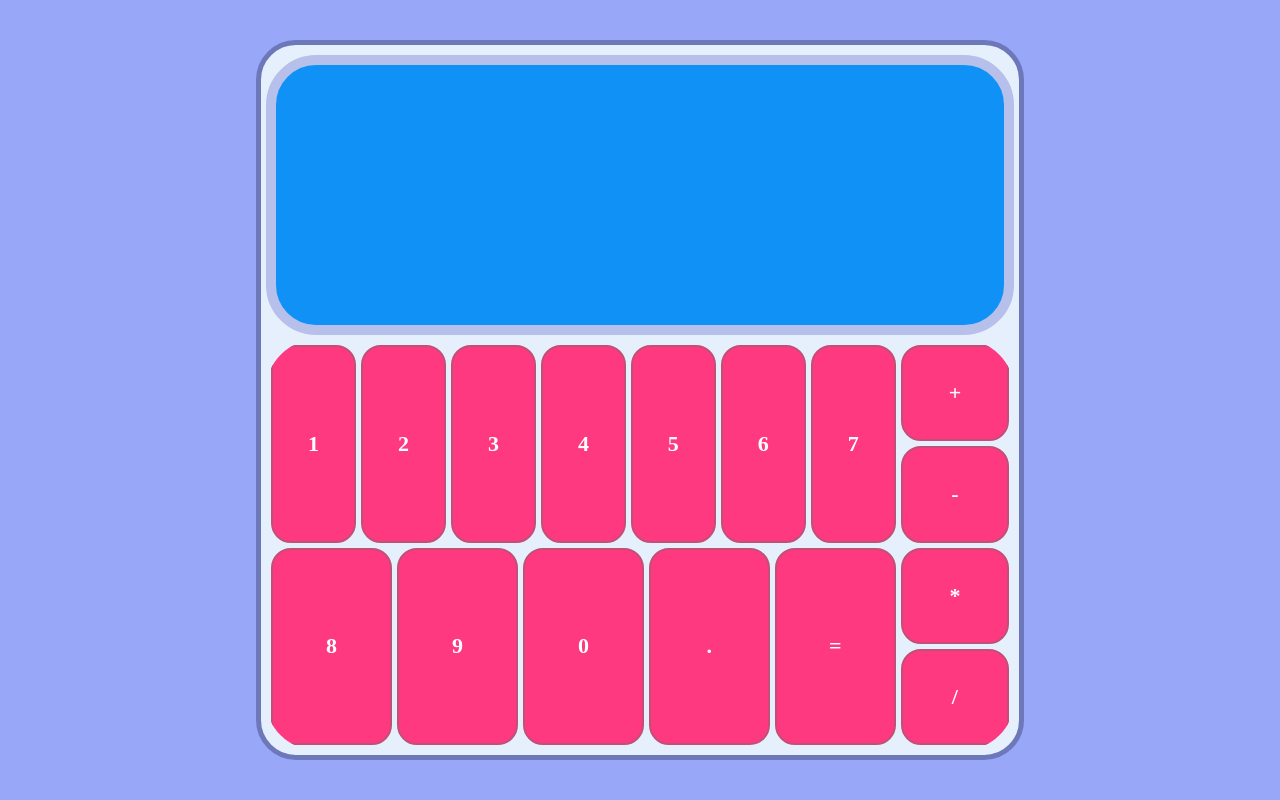
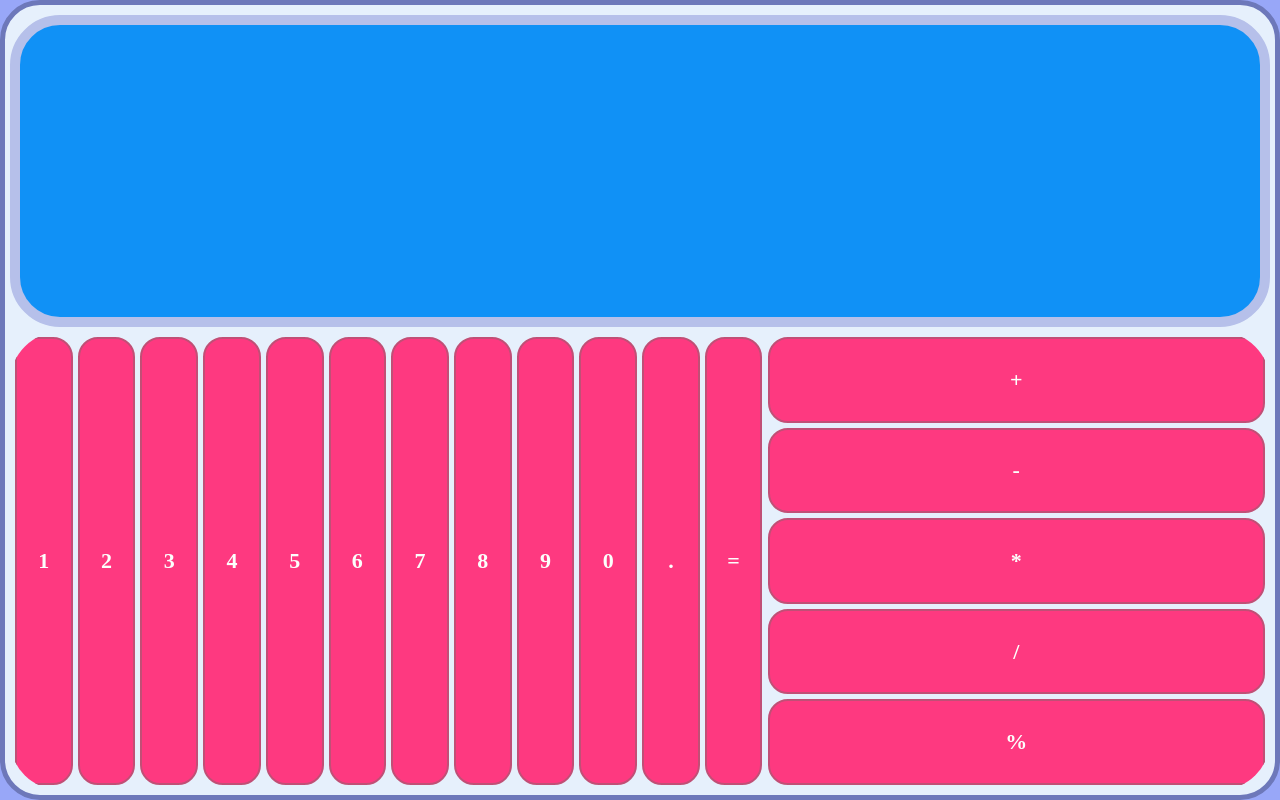
Before and after one commit to anderson2090/calcubee, a React (Create React App) app: page / in a window 1280 px wide. Built offline with nearby package versions, Linux system fonts and the light colour scheme.

Commit message:
fixed buttons

```diff
--- a/src/components/ArithmeticColumn/ArithmeticColumn.jsx
+++ b/src/components/ArithmeticColumn/ArithmeticColumn.jsx
@@ -5,7 +5,7 @@ import { useRecoilState } from "recoil";
 import { screenNumbersAtom } from "../../store/store";
 
 const ArithmeticColumn = () => {
-  const buttons = ["+", "-", "*", "/"];
+  const buttons = ["+", "-", "*", "/", "%"];
 
   const [screenNumbers, setScreenNumbers] = useRecoilState(screenNumbersAtom);
   const buttonClickListener = (n) => {
--- a/src/components/Button/Button.module.css
+++ b/src/components/Button/Button.module.css
@@ -4,9 +4,9 @@
     justify-content: center;
     flex: 1;
     text-align: center;
-    padding: 20px;
-    padding-left: 30px;
-    padding-right: 30px;
+    padding: 5px;
+    padding-left: 20px;
+    padding-right: 20px;
     background-color: #fe3980;
     border: 2px solid #c14f76;
     border-radius: 20px;
--- a/src/components/Calculator/Calculator.module.css
+++ b/src/components/Calculator/Calculator.module.css
@@ -6,7 +6,7 @@
     justify-content: space-between;
     background-color: #e6f0fc;
     border-radius: 40px;
-    width: 60%;
-    height: 90%;
+    width: 100%;
+    height: 100%;
     border: 5px solid #6d78ba;
 }
--- a/src/components/DigitsColumn/DigitsColumn.module.css
+++ b/src/components/DigitsColumn/DigitsColumn.module.css
@@ -1,11 +1,11 @@
 .main {
-    display:flex;
+    display: flex;
     overflow: hidden;
     flex-wrap: wrap;
     gap: 5px;
     flex: 1;
-    flex-basis: 70%;
-    width: 70%;
+    flex-basis: 20%;
+
     height: 100%;
     max-height: 100%;
 
```
